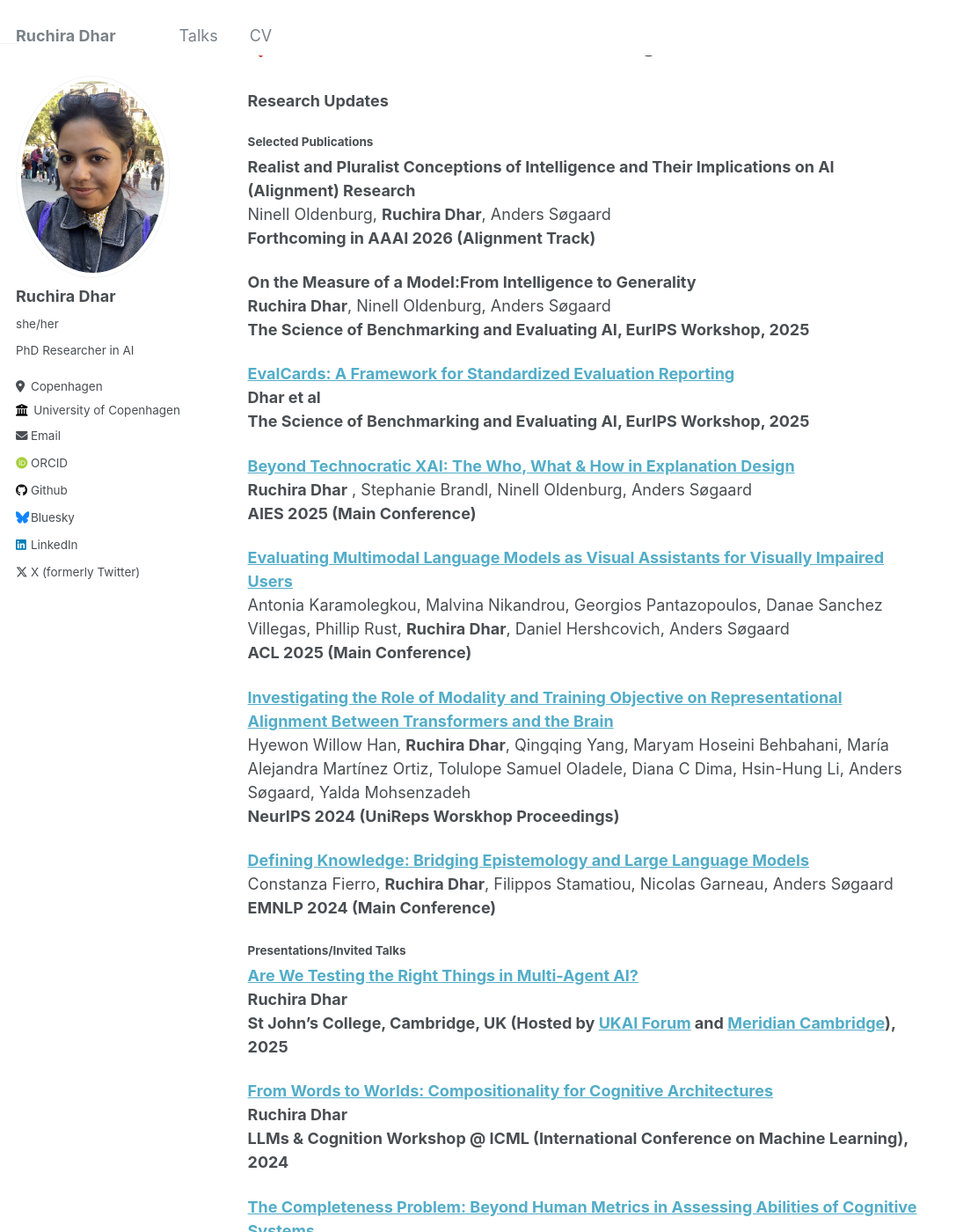
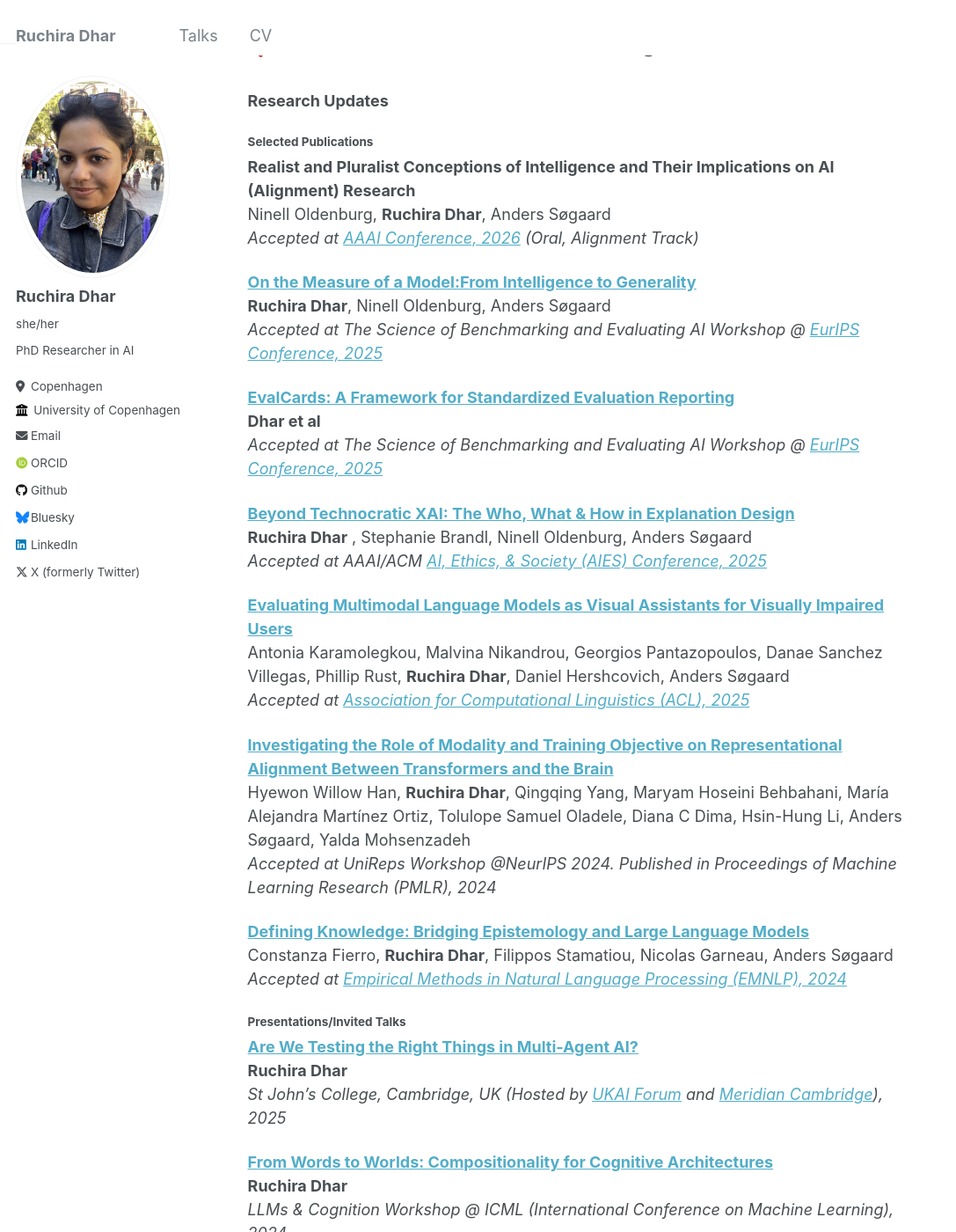
Before and after one commit to ruchiradhar/ruchiradhar.github.io, a Jekyll site: the page built from _pages/about.md, in a window 1280 px wide and 1400 px high, scrolled down 663 px. Shown: the whole window at 88% size, without its empty margins (0-1087 px from the left). Built offline with Jekyll 4.4.1, drawn with Linux system fonts in a browser that asks for light colours; some web fonts are replaced.

Commit message:
Website update

```diff
--- a/_pages/about.md
+++ b/_pages/about.md
@@ -28,47 +28,47 @@ redirect_from:
 
 **Realist and Pluralist Conceptions of Intelligence and Their Implications on AI (Alignment) Research** \
 Ninell Oldenburg, **Ruchira Dhar**, Anders Søgaard \
-**Forthcoming in AAAI 2026 (Alignment Track)**
+*Accepted at [AAAI Conference, 2026](https://aaai.org/conference/aaai/aaai-26/) (Oral, Alignment Track)*
 
-**On the Measure of a Model:From Intelligence to Generality** \
+**[On the Measure of a Model:From Intelligence to Generality](https://arxiv.org/abs/2511.11773)** \
 **Ruchira Dhar**, Ninell Oldenburg, Anders Søgaard \
-**The Science of Benchmarking and Evaluating AI, EurIPS Workshop, 2025**
+*Accepted at The Science of Benchmarking and Evaluating AI Workshop @ [EurIPS Conference, 2025](https://eurips.cc/)*
 
 **[EvalCards: A Framework for Standardized Evaluation Reporting](https://papers.ssrn.com/sol3/papers.cfm?abstract_id=5444574)** \
 **Dhar et al** \
-**The Science of Benchmarking and Evaluating AI, EurIPS Workshop, 2025**
+*Accepted at The Science of Benchmarking and Evaluating AI Workshop @ [EurIPS Conference, 2025](https://eurips.cc/)*
 
-**[Beyond Technocratic XAI: The Who, What & How in Explanation Design](https://arxiv.org/abs/2508.09231)** \
+**[Beyond Technocratic XAI: The Who, What & How in Explanation Design](https://ojs.aaai.org/index.php/AIES/article/view/36586)** \
 **Ruchira Dhar** , Stephanie Brandl, Ninell Oldenburg, Anders Søgaard \
-**AIES 2025 (Main Conference)**
+*Accepted at AAAI/ACM [AI, Ethics, & Society (AIES) Conference, 2025](https://www.aies-conference.com/2025/)*
 
 **[Evaluating Multimodal Language Models as Visual Assistants for Visually Impaired Users](https://aclanthology.org/2025.acl-long.1260/)** \
 Antonia Karamolegkou, Malvina Nikandrou, Georgios Pantazopoulos, Danae Sanchez Villegas, Phillip Rust, **Ruchira Dhar**, Daniel Hershcovich, Anders Søgaard \
-**ACL 2025 (Main Conference)**
+*Accepted at [Association for Computational Linguistics (ACL), 2025](https://2025.aclweb.org/)*
 
-**[Investigating the Role of Modality and Training Objective on Representational Alignment Between Transformers and the Brain](https://openreview.net/forum?id=t4CnKu6yXn#discussion)** \
+**[Investigating the Role of Modality and Training Objective on Representational Alignment Between Transformers and the Brain](https://proceedings.mlr.press/v285/han24a.html)** \
 Hyewon Willow Han, **Ruchira Dhar**, Qingqing Yang, Maryam Hoseini Behbahani, María Alejandra Martínez Ortiz, Tolulope Samuel Oladele, Diana C Dima, Hsin-Hung Li, Anders Søgaard, Yalda Mohsenzadeh \
-**NeurIPS 2024 (UniReps Worskhop Proceedings)**
+*Accepted at UniReps Workshop @NeurIPS 2024. Published in Proceedings of Machine Learning Research (PMLR), 2024*
 
 **[Defining Knowledge: Bridging Epistemology and Large Language Models](https://aclanthology.org/2024.emnlp-main.900/)** \
 Constanza Fierro, **Ruchira Dhar**, Filippos Stamatiou, Nicolas Garneau, Anders Søgaard \
-**EMNLP 2024 (Main Conference)**
+*Accepted at [Empirical Methods in Natural Language Processing (EMNLP), 2024](https://2024.emnlp.org/)*
 
 #### Presentations/Invited Talks
 
 **[Are We Testing the Right Things in Multi-Agent AI?](https://docs.google.com/presentation/d/1KIEEOPm9NBGmvGGng7yyONUNGWJDw2m42DNWNqcwdZM/edit?usp=sharing)** \
 **Ruchira Dhar** \
-**St John's College, Cambridge, UK (Hosted by [UKAI Forum](https://www.ukaiforum.com/events/speakerseries3) and [Meridian Cambridge](https://www.meridiancambridge.org/)), 2025**
+*St John's College, Cambridge, UK (Hosted by [UKAI Forum](https://www.ukaiforum.com/events/speakerseries3) and [Meridian Cambridge](https://www.meridiancambridge.org/)), 2025*
 
 
 **[From Words to Worlds: Compositionality for Cognitive Architectures](https://openreview.net/forum?id=2eA9b52PAW)** \
 **Ruchira Dhar**\
-**LLMs & Cognition Workshop @ ICML (International Conference on Machine Learning), 2024**
+*LLMs & Cognition Workshop @ ICML (International Conference on Machine Learning), 2024*
 
 **[The Completeness Problem: Beyond Human Metrics in Assessing Abilities of Cognitive Systems](https://acain2024.icas.events/symposium/)** \
 Ninell Oldenburg, **Ruchira Dhar** \
-**ACAIN (International Symposium on AI & Neuroscience), 2024**
+*ACAIN (International Symposium on AI & Neuroscience), 2024*
 
 **[Compositionality in Language Models: A Perspective in Changing Interpretations and Methods](https://ail-workshop.github.io/aiai-conference/program.html)** \
 **Ruchira Dhar** \
-**AIAI (Symposium on Agency and Intentions in AI), 2024**
+*AIAI (Symposium on Agency and Intentions in AI), 2024*
```
